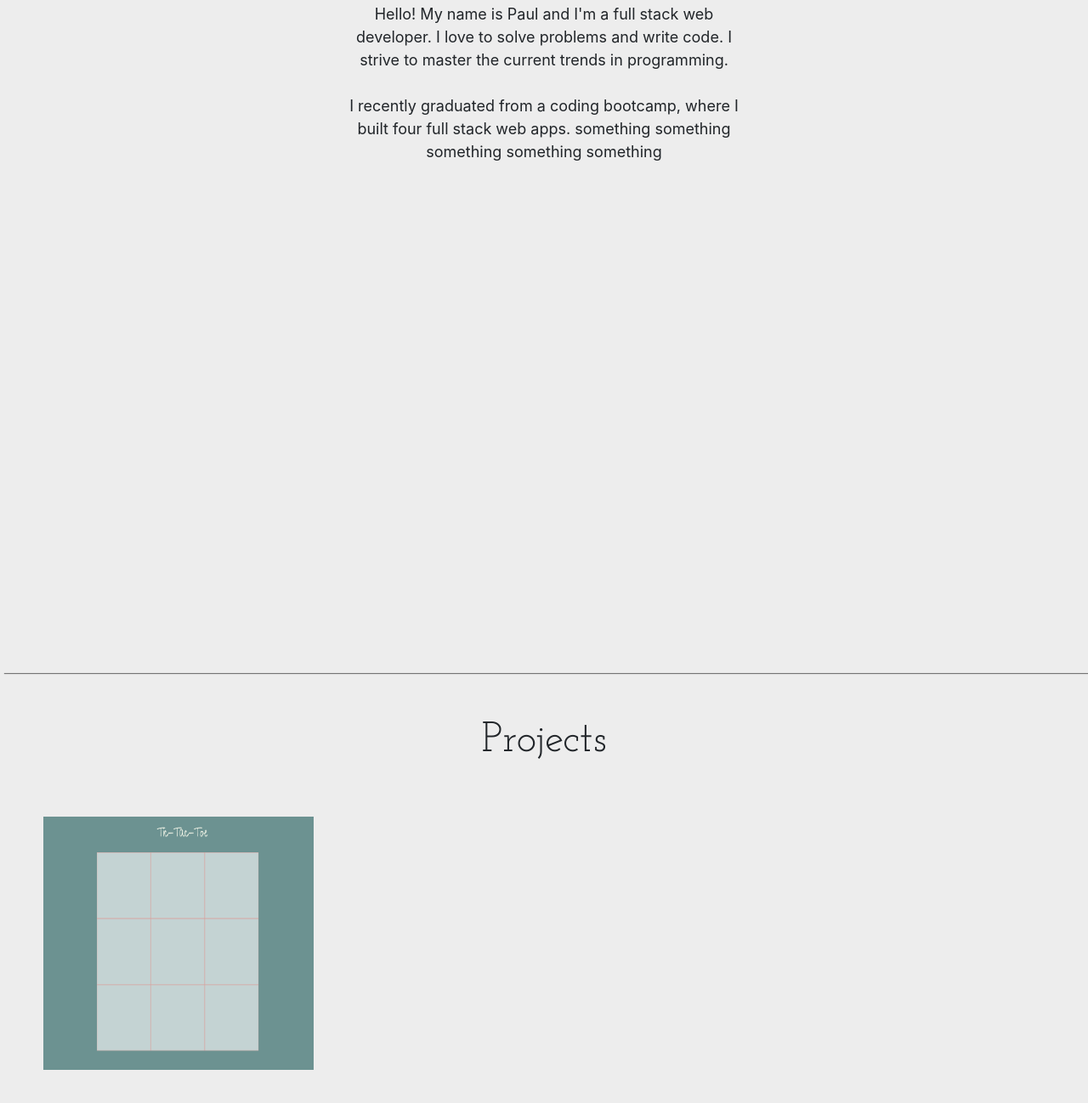
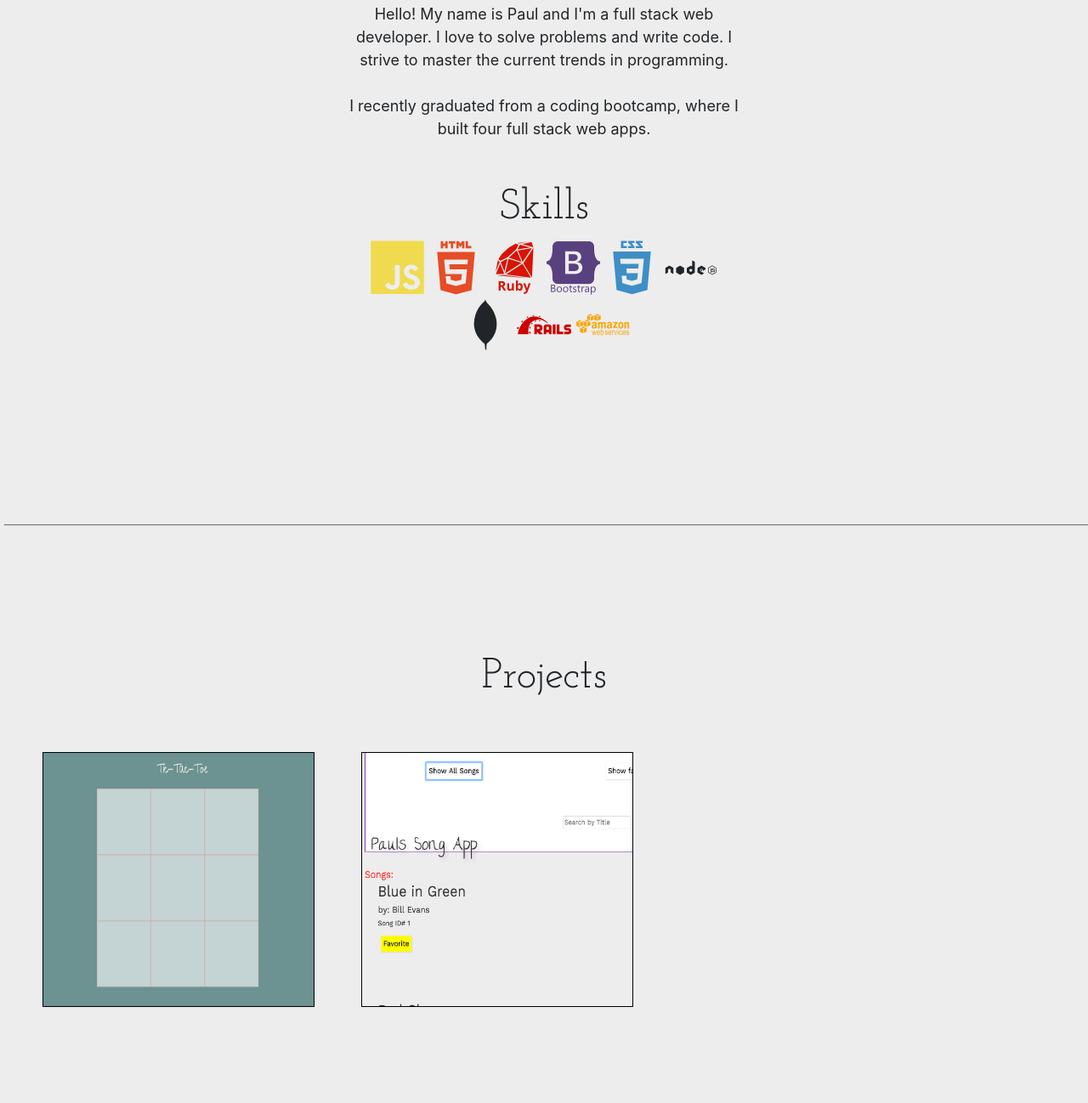
Before and after one commit to PaulKleinschmidt/old-portfolio, a website: page index.html in a window 1280 px wide. Shown: the part 1062-2360 px from the top of the page at 85% size. Drawn offline with nearby package versions, Linux system fonts and the light colour scheme; a web font is replaced by a local one.

Commit message:
Adds skill section
Adds link to second project

```diff
--- a/index.html
+++ b/index.html
@@ -6,6 +6,7 @@
       <meta name="viewport" content="width=device-width, initial-scale=1">
       <link href="https://fonts.googleapis.com/css?family=Rasa" rel="stylesheet">
       <link href="https://fonts.googleapis.com/css?family=Josefin+Slab" rel="stylesheet">
+      <link rel="stylesheet" href="https://cdn.rawgit.com/konpa/devicon/df6431e323547add1b4cf45992913f15286456d3/devicon.min.css">
 
       <link rel="stylesheet" type="text/css" href="main.css">
       <script src="https://code.jquery.com/jquery-3.2.1.min.js"></script>
@@ -45,8 +46,20 @@
       <h1 class="about-header">About</h1>
       <div class="col-sm-12 about-me-blurb">Hello! My name is Paul and I'm a full stack web developer.
         I love to solve problems and write code. I strive to master the current trends in
-        programming. </br> </br> I recently graduated from a coding bootcamp, where I built four full stack web apps. something something something something something
-    </div>
+        programming. </br> </br> I recently graduated from a coding bootcamp, where I built four full stack web apps.
+        <h1 class="about-header">Skills</h1>
+        <div class=skill-logos>
+          <i class="devicon-javascript-plain colored skill-logo"></i>
+          <i class="devicon-html5-plain-wordmark colored skill-logo"></i>
+          <i class="devicon-ruby-plain-wordmark colored skill-logo"></i>
+          <i class="devicon-bootstrap-plain-wordmark colored skill-logo"></i>
+          <i class="devicon-css3-plain-wordmark colored skill-logo"></i>
+          <i class="devicon-nodejs-plain-wordmark skill-logo"></i>
+          <i class="devicon-mongodb-plain skill-logo"></i>
+          <i class="devicon-rails-plain-wordmark colored skill-logo"></i>
+          <i class="devicon-amazonwebservices-plain-wordmark colored skill-logo"></i>
+        </div>
+      </div>
     </div>
   </div>
 
@@ -58,7 +71,11 @@
           <img src="./images/tictactoe.png" alt="Tic Tac Toe" class="col-sm-3 tic-tac-toe" style="">
         </a>
 
-        <div class="col-sm-3 projects"></div>
+        <a href="https://paulkleinschmidt.github.io/full-stack-project-frontend/">
+          <img src="./images/songapp.png" alt="Tic Tac Toe" class="col-sm-3 tic-tac-toe" style="">
+        </a>
+
+
       </div>
     </div>
 
--- a/main.css
+++ b/main.css
@@ -19,7 +19,7 @@ body {
 
 
 .tic-tac-toe {
-  border: 1px solid #ededed;
+  border: 1px solid black;
   margin: 50px 0 0 50px;
   padding: 0;
   height:300px;
@@ -113,11 +113,12 @@ body {
   font-family: 'Josefin Slab', serif;
   /* background-color: #6fcb9f; */
   padding-bottom: 320px;
+  padding-top: 100px;
 }
 
 .about-section {
   text-align: left;
-  padding-bottom: 600px;
+  padding-bottom: 200px;
   padding-top: 100px;
   /* background-color: #faf8f3; */
   font-size: 18px;
@@ -125,6 +126,9 @@ body {
   box-shadow: 5px 1px 1px 0px rgba(1,1,1,0.5);
 }
 
+.skill-logo {
+  font-size: 4rem;
+}
 .header {
   font-weight:normal;
   -webkit-transition: all 0.3s;
```
Also changed, not shown: images/songapp.46.32 PM.png (added), images/songapp.png (added).
